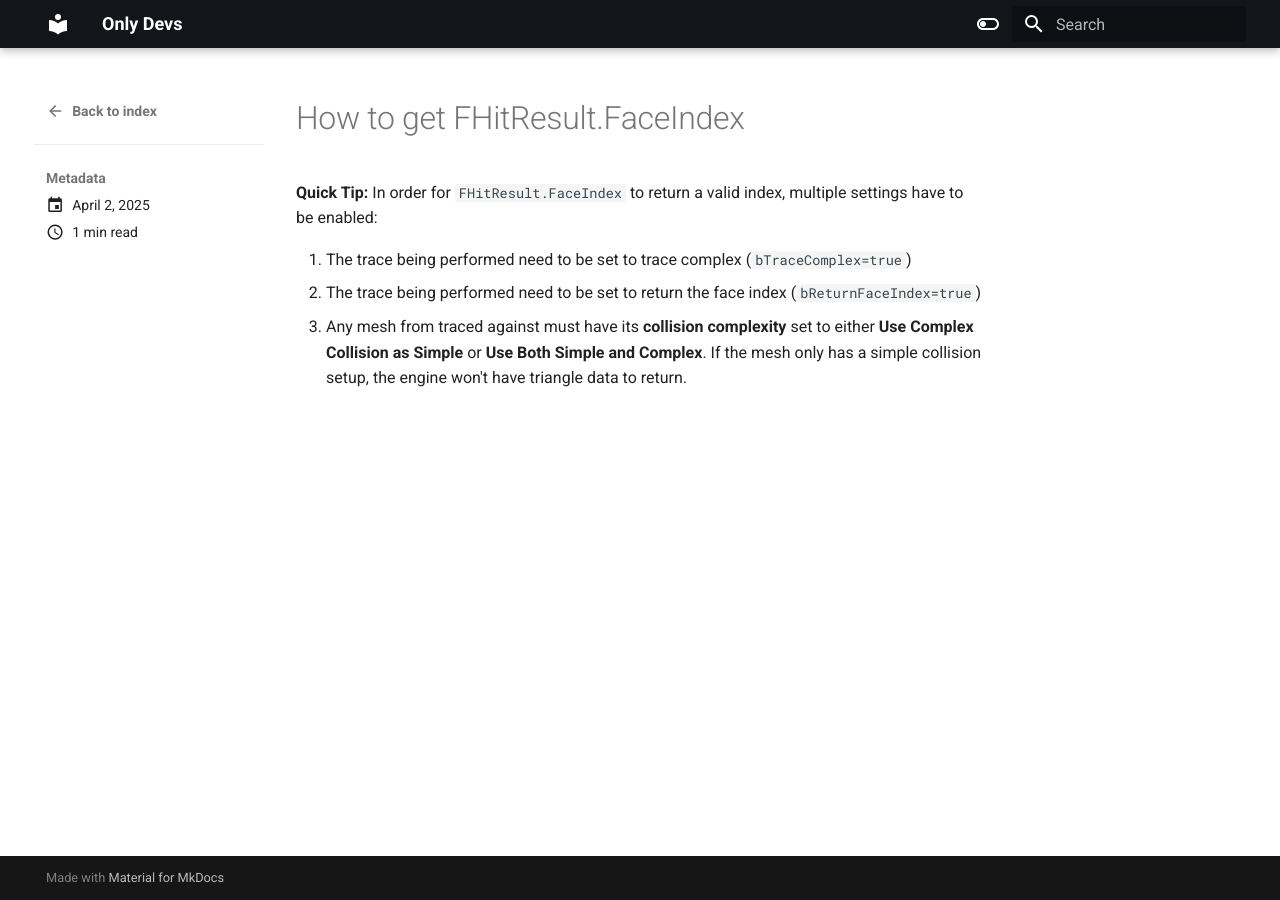
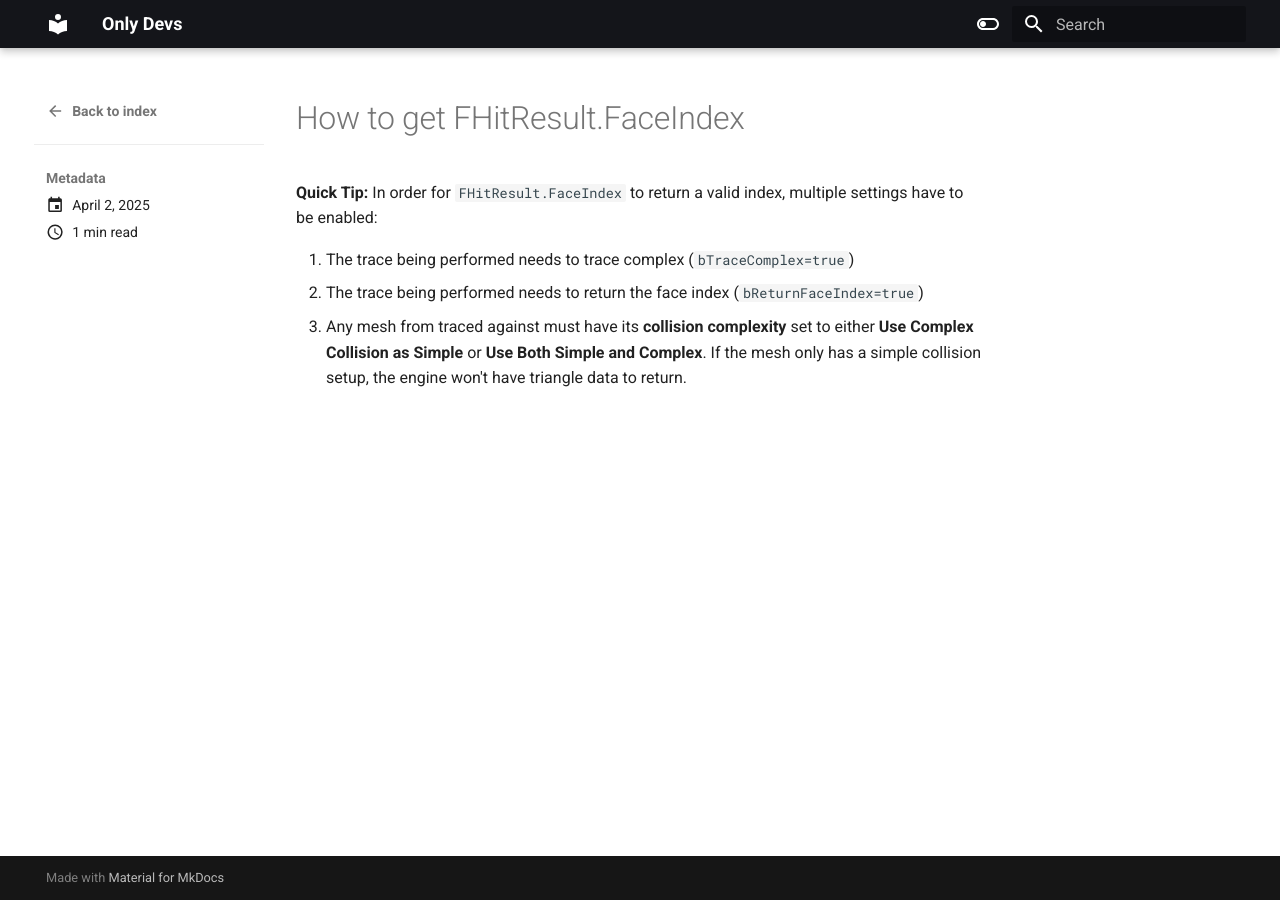
Before and after one commit to samaursa/OnlyDevs, an MkDocs documentation site: the page built from docs/blog/posts/How to get FHitResult.FaceIndex.md, in a window 1280 px wide. Built offline with MkDocs 1.6.1 and Material for MkDocs 9.7.7, drawn with Linux system fonts in a browser that asks for light colours.

Commit message:
vault backup: 2025-04-02 19:40:11

```diff
--- a/docs/blog/posts/How to get FHitResult.FaceIndex.md
+++ b/docs/blog/posts/How to get FHitResult.FaceIndex.md
@@ -8,6 +8,6 @@ tags:
 ---
 **Quick Tip:** In order for `FHitResult.FaceIndex` to return a valid index, multiple settings have to be enabled:
 
-1. The trace being performed need to be set to trace complex (`bTraceComplex=true`)
-2. The trace being performed need to be set to return the face index (`bReturnFaceIndex=true`)
+1. The trace being performed needs to trace complex (`bTraceComplex=true`)
+2. The trace being performed needs to return the face index (`bReturnFaceIndex=true`)
 3. Any mesh from traced against must have its **collision complexity** set to either **Use Complex Collision as Simple** or **Use Both Simple and Complex**. If the mesh only has a simple collision setup, the engine won't have triangle data to return.
```
